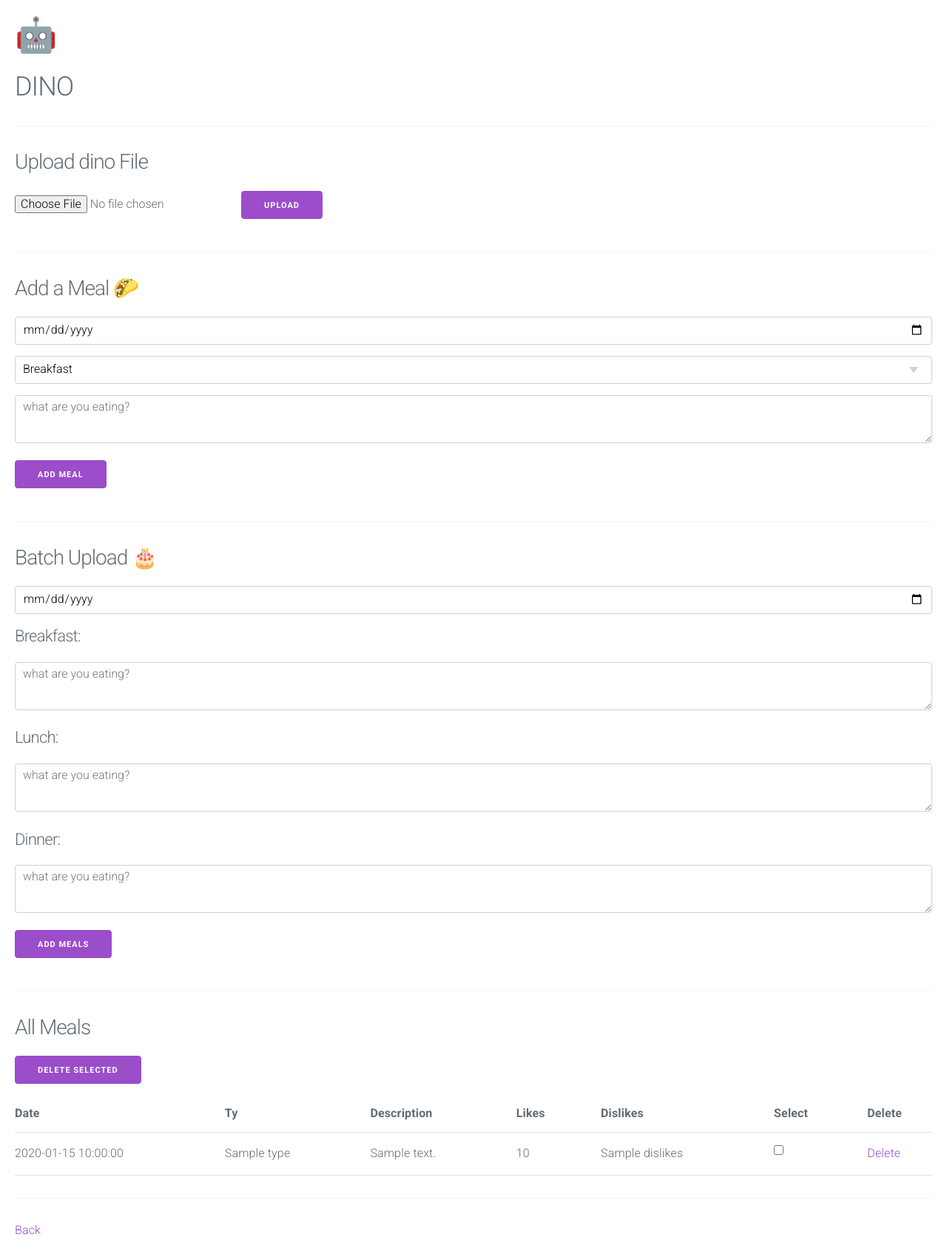
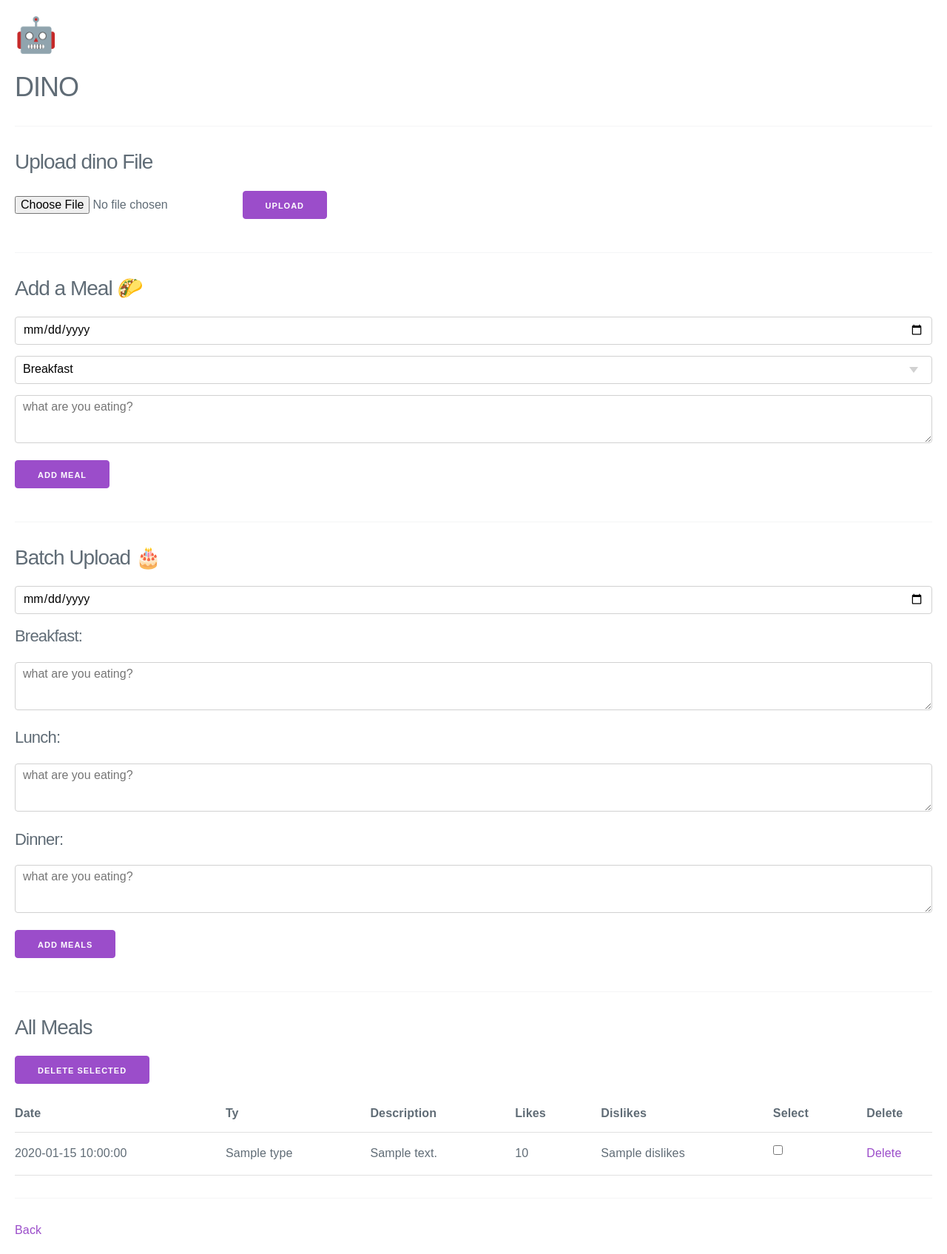
Before and after one commit to Baxter-College/baxtabot, a Python web app: template templates/dino.html in a window 1280 px wide. Shown: the whole page at 74% size. Run offline with Jinja, Linux system fonts and the light colour scheme; the template is opened without the code that fills it: most values are stand-ins (such as "Sample title", 1, 10 or a date in 2020); some libraries are stand-ins or nearby versions.

Commit message:
changed font to arial

```diff
--- a/templates/layout.html
+++ b/templates/layout.html
@@ -31,6 +31,7 @@
 
 			body {
 				padding: 20px;
+				font-family: arial;
 			}
 
 			.button-black {
```
